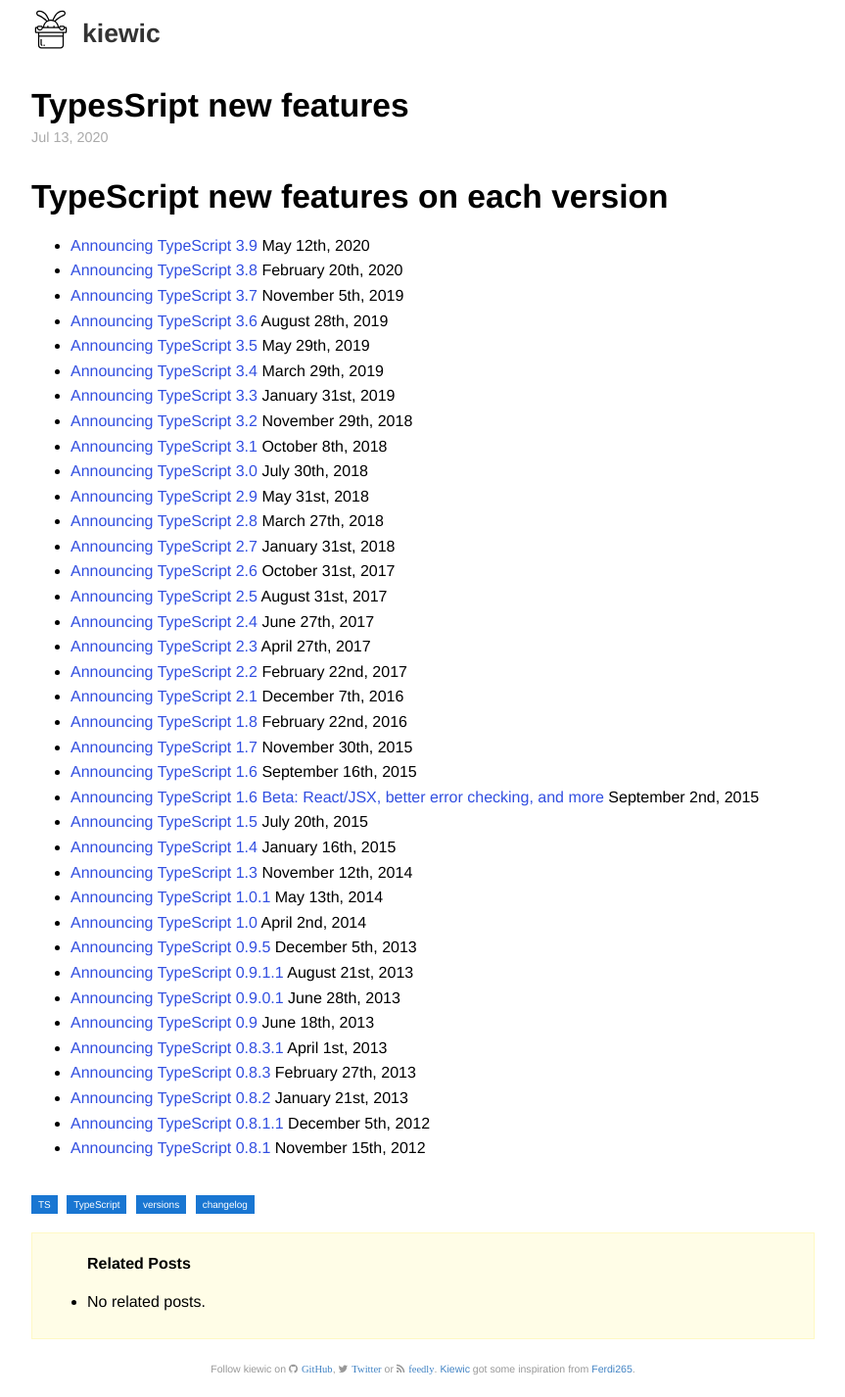
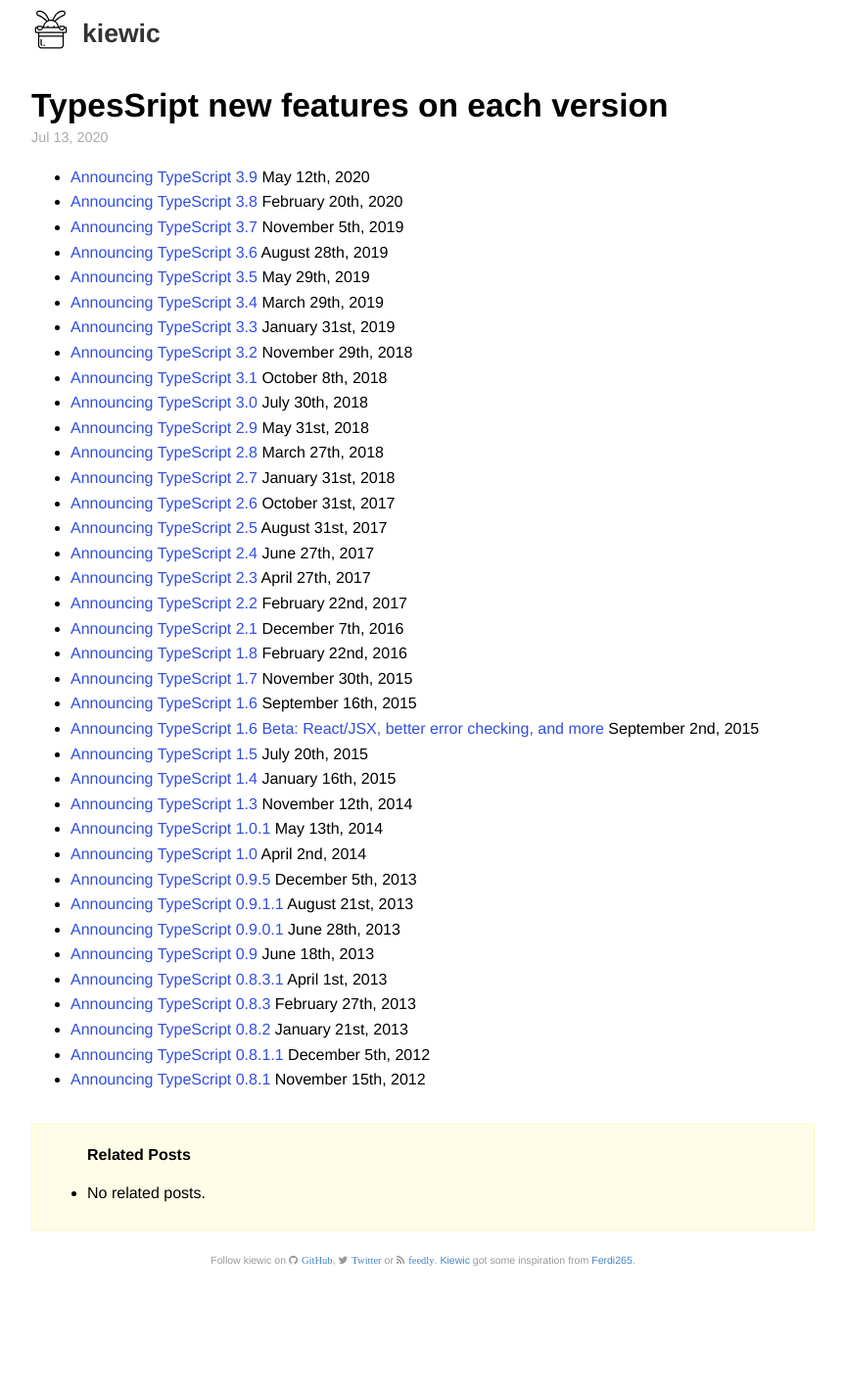
Before and after one commit to kiewic/kiewic.github.io, a Jekyll site: the page built from _posts/2020-07-13-ts.md, in a window 1280 px wide. Shown: the whole page at 98% size, without its empty margins (208-1071 px from the left). Built offline with Jekyll 4.4.1, drawn with Linux system fonts in a browser that asks for light colours; nearby versions of some CDN libraries; comment, search, counter and statistics services are not loaded; after the commit the page ends 1315 px from its top, so only the background shows below that.

Commit message:
Fix to TS new features

```diff
--- a/_posts/2020-07-13-ts.md
+++ b/_posts/2020-07-13-ts.md
@@ -1,13 +1,9 @@
 ---
 layout: post
-title: TypesSript new features
-date: 2020-07-13 13:00:00.000000000 -07:00
-tags: [TS, TypeScript, versions, changelog]
+title: TypesSript new features on each version
 category: typescript
 icon: js.svg
 ---
-
-# TypeScript new features on each version
 
 * [Announcing TypeScript 3.9](https://devblogs.microsoft.com/typescript/announcing-typescript-3-9/) May 12th, 2020
 * [Announcing TypeScript 3.8](https://devblogs.microsoft.com/typescript/announcing-typescript-3-8/) February 20th, 2020
```
